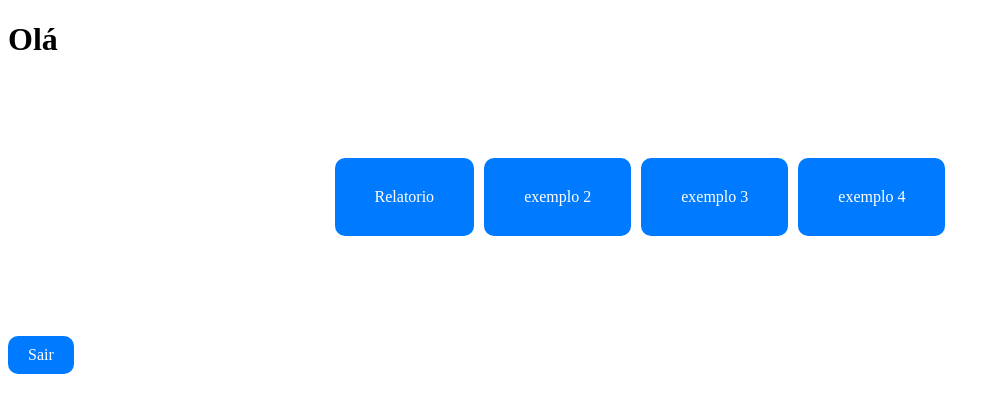
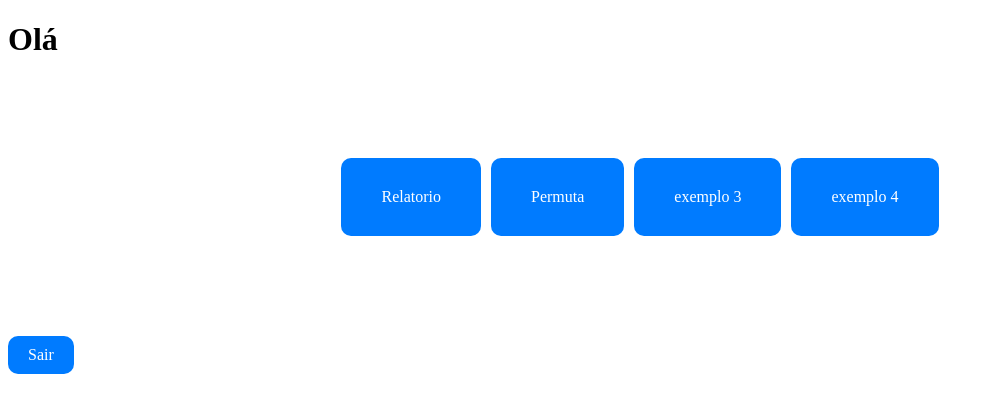
Before and after one commit to galvaine/Sistema-SDS, a Flask app: template api/app/templates/dashboard.html in a window 1280 px wide. Shown: the top 413 px of the page, without its empty margins (0-1000 px from the left). Run offline with Flask 3, Linux system fonts and the light colour scheme; the template is opened without the code that fills it, so the values that code supplies are empty.

Commit message:
json routes.py

```diff
--- a/api/app/templates/dashboard.html
+++ b/api/app/templates/dashboard.html
@@ -13,7 +13,7 @@
     </div>
     <div class="conteiner">
         <a class="botoes_centrais" href="{{url_for('relatorio')}}">Relatorio</a>
-        <a class="botoes_centrais" href="{{url_for('relatorio')}}">exemplo 2</a>
+        <a class="botoes_centrais" href="{{url_for('relatorio')}}">Permuta</a>
         <a class="botoes_centrais" href="{{url_for('relatorio')}}">exemplo 3</a>
         <a class="botoes_centrais" href="{{url_for('relatorio')}}">exemplo 4</a>
     </div>
```
Also changed, not shown: vercel.json.
